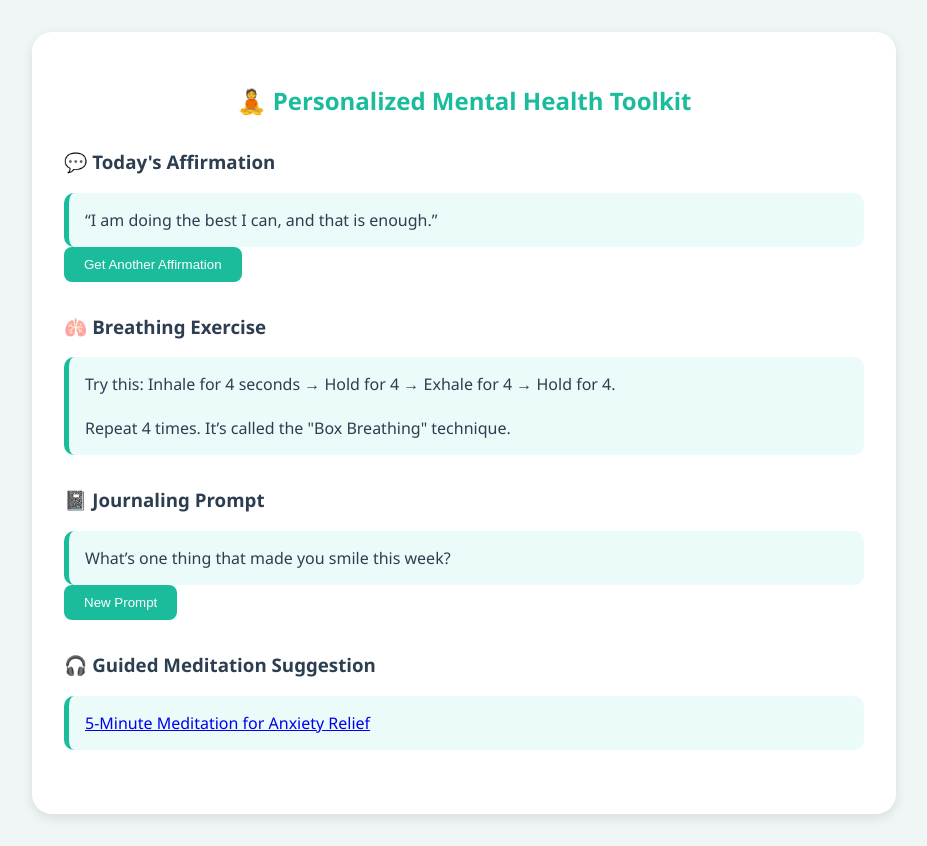
After one commit to AdvayaHackathon/177.Ise_Innovators, a Flask app: page /mental-health-toolkit in a window 1280 px wide. The commit adds this page. Shown: the whole page, without its empty margins (176-1103 px from the left). Run offline with Flask 3, Linux system fonts and the light colour scheme.

Commit message:
commit message

```diff
--- a/ivf-companion/backend/app.py
+++ b/ivf-companion/backend/app.py
@@ -4,6 +4,8 @@ from werkzeug.security import generate_password_hash, check_password_hash
 from reportlab.pdfgen import canvas
 from io import BytesIO
 import datetime
+from flask import make_response, render_template
+from xhtml2pdf import pisa
 from flask import Flask, render_template, request, jsonify
 
 # Initialize Flask app
@@ -11,6 +13,9 @@ app = Flask(__name__)
 app.secret_key = 'ivf_secret_key'
 app.config['SQLALCHEMY_DATABASE_URI'] = 'sqlite:///ivf.db'
 db = SQLAlchemy(app)
+
+with app.app_context():
+    db.create_all()
 
 # Models
 class User(db.Model):
@@ -163,6 +168,17 @@ def chat():
 def chatbot_page():
     return render_template('chatbot.html')
 
+@app.route('/cycle-stage')
+def cycle_stage():
+    return render_template('ivf_content_engine.html')
+
+@app.route('/ivf-cost-calculator', methods=['GET', 'POST'])
+def ivf_cost_calculator():
+     return render_template('ivf_cost_calculator.html')
+
+@app.route('/mental-health-toolkit')
+def mental_health_toolkit():
+    return render_template('mental-health-toolkit.html')  # Adjust the filename to your actual HTML file
 
 # Run the app
 if __name__ == '__main__':
--- a/ivf-companion/backend/templates/index.html
+++ b/ivf-companion/backend/templates/index.html
@@ -18,6 +18,12 @@
             <a href="/register" class="bg-pink-400 hover:bg-pink-500 text-white px-6 py-3 rounded-xl text-lg font-medium shadow-md transition duration-300">
                 Register
             </a>
+
+            <div style="text-align:center; margin-top:30px;">
+                <a href="{{ url_for('login_bp.doctor_login') }}">👨‍⚕️ Doctor Login</a> |
+                <a href="{{ url_for('login_bp.patient_login') }}">🧑‍🍼 Patient Login</a> |
+                <a href="{{ url_for('login_bp.book_appointment') }}">📌 Book Appointment</a>
+            </div>
         </div>
     </div>
 </body>
--- /dev/null
+++ b/ivf-companion/backend/templates/mental-health-toolkit.html
@@ -0,0 +1,127 @@
+<!DOCTYPE html>
+<html lang="en">
+<head>
+  <meta charset="UTF-8" />
+  <meta name="viewport" content="width=device-width, initial-scale=1.0"/>
+  <title>Mental Health Toolkit</title>
+  <style>
+    body {
+      font-family: 'Segoe UI', sans-serif;
+      background-color: #f0f6f6;
+      margin: 0;
+      padding: 2rem;
+      color: #2c3e50;
+    }
+
+    .toolkit-container {
+      max-width: 800px;
+      margin: auto;
+      background: white;
+      border-radius: 20px;
+      padding: 2rem;
+      box-shadow: 0 4px 12px rgba(0,0,0,0.1);
+    }
+
+    h2 {
+      text-align: center;
+      color: #1abc9c;
+    }
+
+    .section {
+      margin: 2rem 0;
+    }
+
+    .affirmation, .breathing, .prompt, .meditation {
+      background-color: #eafbf9;
+      border-left: 5px solid #1abc9c;
+      padding: 1rem;
+      border-radius: 10px;
+      margin-top: 1rem;
+    }
+
+    button {
+      background-color: #1abc9c;
+      color: white;
+      padding: 10px 20px;
+      border: none;
+      border-radius: 8px;
+      cursor: pointer;
+    }
+
+    button:hover {
+      background-color: #16a085;
+    }
+  </style>
+</head>
+<body>
+
+  <div class="toolkit-container">
+    <h2>🧘 Personalized Mental Health Toolkit</h2>
+
+    <!-- Daily Affirmation -->
+    <div class="section">
+      <h3>💬 Today's Affirmation</h3>
+      <div class="affirmation" id="affirmation">
+        “I am doing the best I can, and that is enough.”
+      </div>
+      <button onclick="generateAffirmation()">Get Another Affirmation</button>
+    </div>
+
+    <!-- Breathing Exercise -->
+    <div class="section">
+      <h3>🫁 Breathing Exercise</h3>
+      <div class="breathing">
+        Try this: Inhale for 4 seconds → Hold for 4 → Exhale for 4 → Hold for 4.
+        <br/><br/>
+        Repeat 4 times. It’s called the "Box Breathing" technique.
+      </div>
+    </div>
+
+    <!-- Journaling Prompt -->
+    <div class="section">
+      <h3>📓 Journaling Prompt</h3>
+      <div class="prompt" id="prompt">
+        What’s one thing that made you smile this week?
+      </div>
+      <button onclick="generatePrompt()">New Prompt</button>
+    </div>
+
+    <!-- Meditation -->
+    <div class="section">
+      <h3>🎧 Guided Meditation Suggestion</h3>
+      <div class="meditation">
+        <a href="https://www.youtube.com/watch?v=inpok4MKVLM" target="_blank">5-Minute Meditation for Anxiety Relief</a>
+      </div>
+    </div>
+  </div>
+
+  <script>
+    const affirmations = [
+      "I am enough exactly as I am.",
+      "I trust the timing of my journey.",
+      "Every breath I take fills me with peace.",
+      "I am resilient and strong.",
+      "I allow myself to feel and heal."
+    ];
+
+    const prompts = [
+      "What are you grateful for today?",
+      "Describe a peaceful moment you’ve had recently.",
+      "What’s something you’re proud of?",
+      "How are you feeling right now, truly?",
+      "Write a letter to your future self."
+    ];
+
+    function generateAffirmation() {
+      const random = affirmations[Math.floor(Math.random() * affirmations.length)];
+      document.getElementById("affirmation").innerText = random;
+    }
+
+    function generatePrompt() {
+      const random = prompts[Math.floor(Math.random() * prompts.length)];
+      document.getElementById("prompt").innerText = random;
+    }
+  </script>
+
+</body>
+</html>
```
Also changed, not shown: ivf-companion/backend/templates/dashboard.html (+6 -2 lines), ivf-companion/backend/templates/ivf_content_engine.html (added, +97 -0 lines), ivf-companion/backend/templates/ivf_cost_calculator.html (added, +124 -0 lines), ivf-companion/db.sqlite3 (added).
